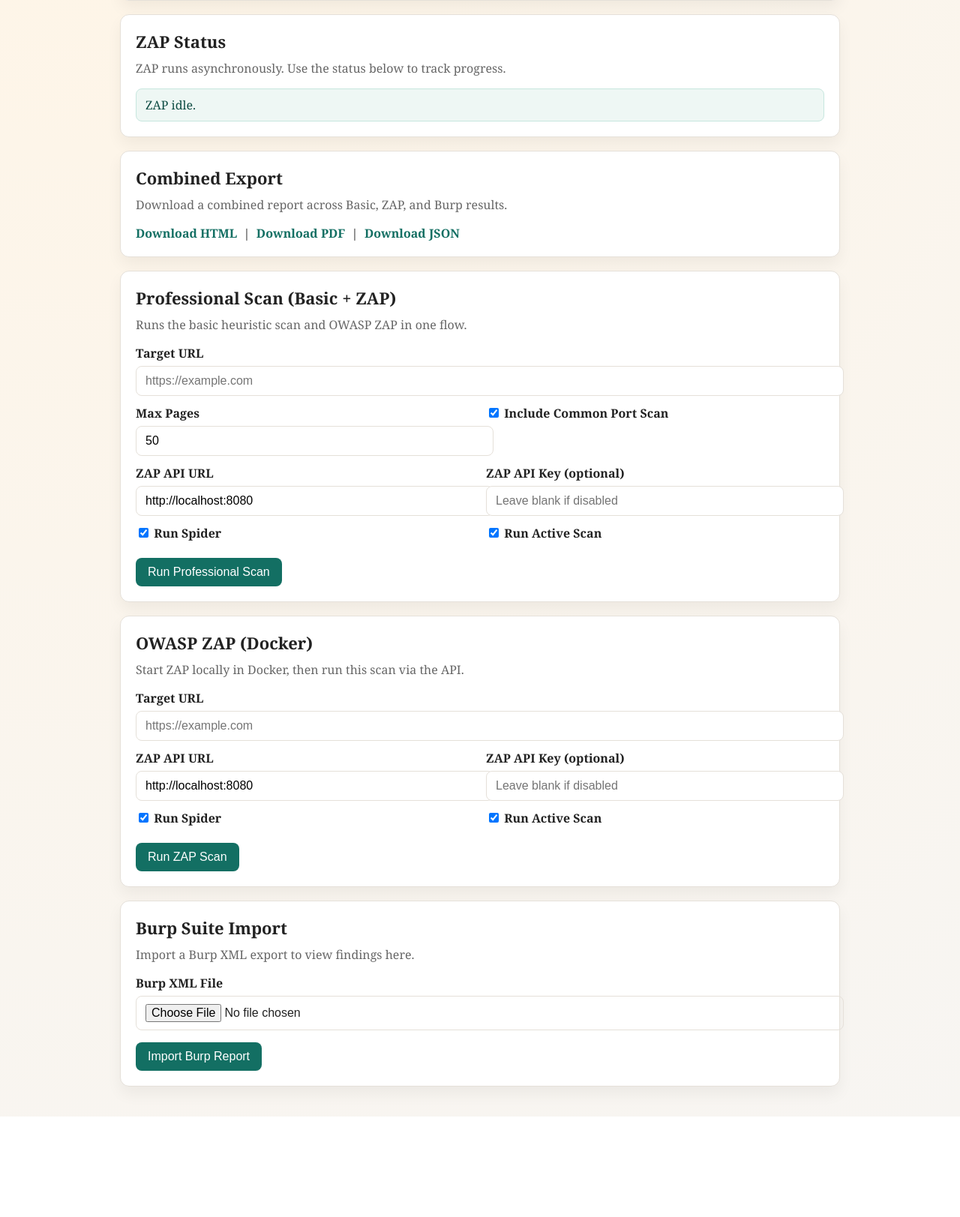
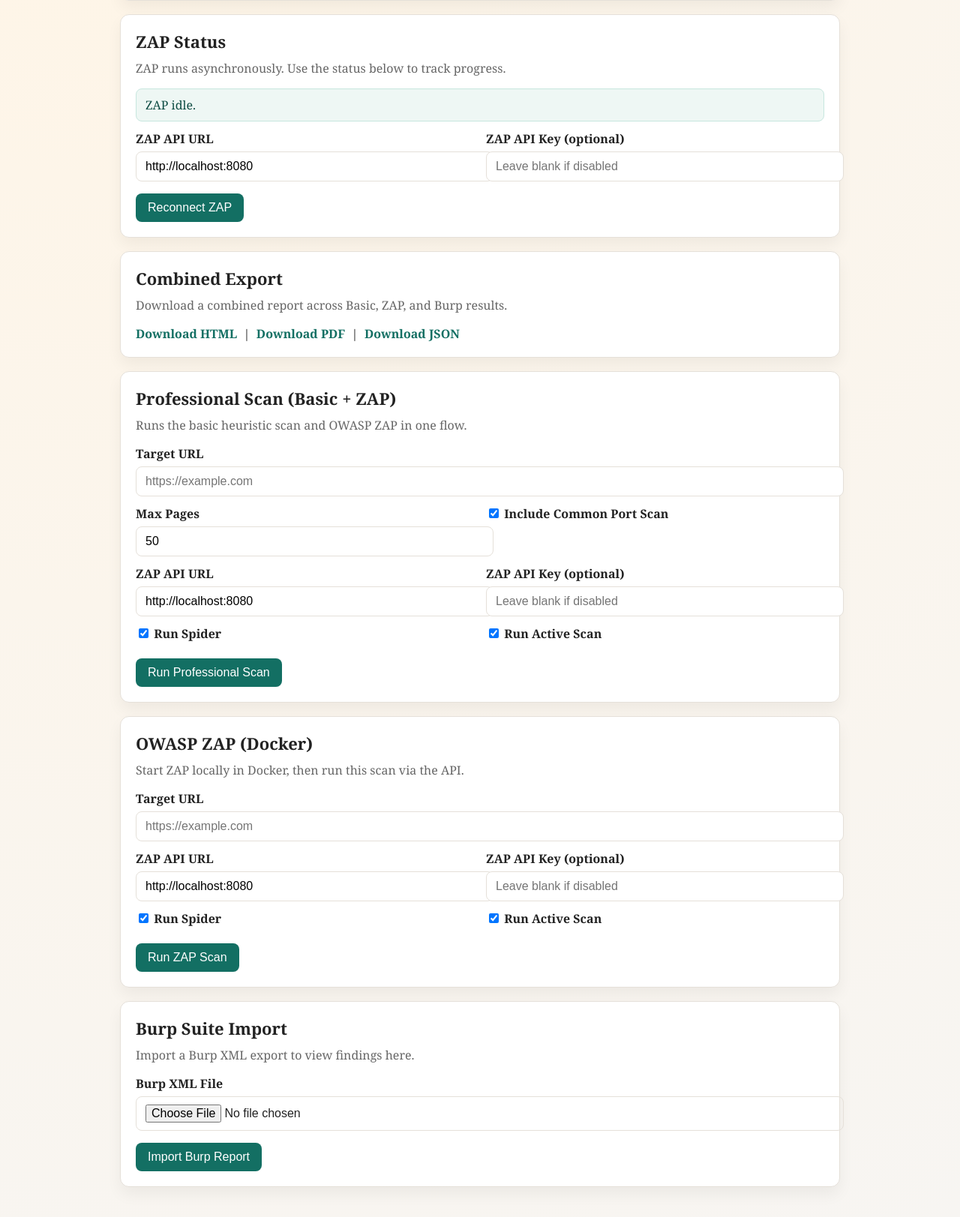
Before and after one commit to Hardeeh03/web-scanner, a Flask app: page / in a window 1280 px wide. Shown: the part 540-2163 px from the top of the page at 75% size. Before the commit the page ends 2029 px from the top, so only its background shows below. Run offline with Flask 3, Linux system fonts and the light colour scheme.

Commit message:
Harden ZAP connectivity with retries and reconnect

```diff
--- a/app.py
+++ b/app.py
@@ -271,6 +271,28 @@
     }
 
 
+@app.post("/zap-reconnect")
+def zap_reconnect():
+    global last_error
+    zap_url = request.form.get("zap_url", "http://localhost:8080").strip()
+    api_key = request.form.get("zap_api_key", "").strip()
+    with zap_lock:
+        zap_job["status"] = "running"
+        zap_job["message"] = "Reconnecting to ZAP..."
+    try:
+        version = zap_health(zap_url, api_key, timeout_s=60, retries=5)
+        with zap_lock:
+            zap_job["status"] = "done"
+            zap_job["message"] = f"ZAP reachable (version {version})."
+        last_error = None
+    except ZapError as exc:
+        with zap_lock:
+            zap_job["status"] = "error"
+            zap_job["message"] = f"ZAP not reachable: {exc}"
+        last_error = None
+    return index()
+
+
 def _start_zap_job(target_url, zap_base_url, api_key, spider, active):
     global last_report_zap
 
@@ -281,7 +303,7 @@
             zap_job["message"] = "ZAP scan running..."
             last_report_zap = None
         try:
-            zap_version = zap_health(zap_base_url, api_key)
+            zap_version = zap_health(zap_base_url, api_key, timeout_s=60, retries=5)
             report = zap_scan(
                 target_url=target_url,
                 zap_base_url=zap_base_url,
--- a/templates/index.html
+++ b/templates/index.html
@@ -179,6 +179,21 @@
         <h2>ZAP Status</h2>
         <p class="muted">ZAP runs asynchronously. Use the status below to track progress.</p>
         <div id="zap-status" class="status">{{ zap_message }}</div>
+        <form method="post" action="/zap-reconnect">
+          <div class="row">
+            <div>
+              <label for="zap_url_reconnect">ZAP API URL</label>
+              <input id="zap_url_reconnect" name="zap_url" type="text" value="http://localhost:8080" />
+            </div>
+            <div>
+              <label for="zap_api_key_reconnect">ZAP API Key (optional)</label>
+              <input id="zap_api_key_reconnect" name="zap_api_key" type="text" placeholder="Leave blank if disabled" />
+            </div>
+          </div>
+          <div class="actions">
+            <button type="submit">Reconnect ZAP</button>
+          </div>
+        </form>
       </div>
 
       <div class="card">
```
Also changed, not shown: scanner/zap.py (+16 -6 lines).
